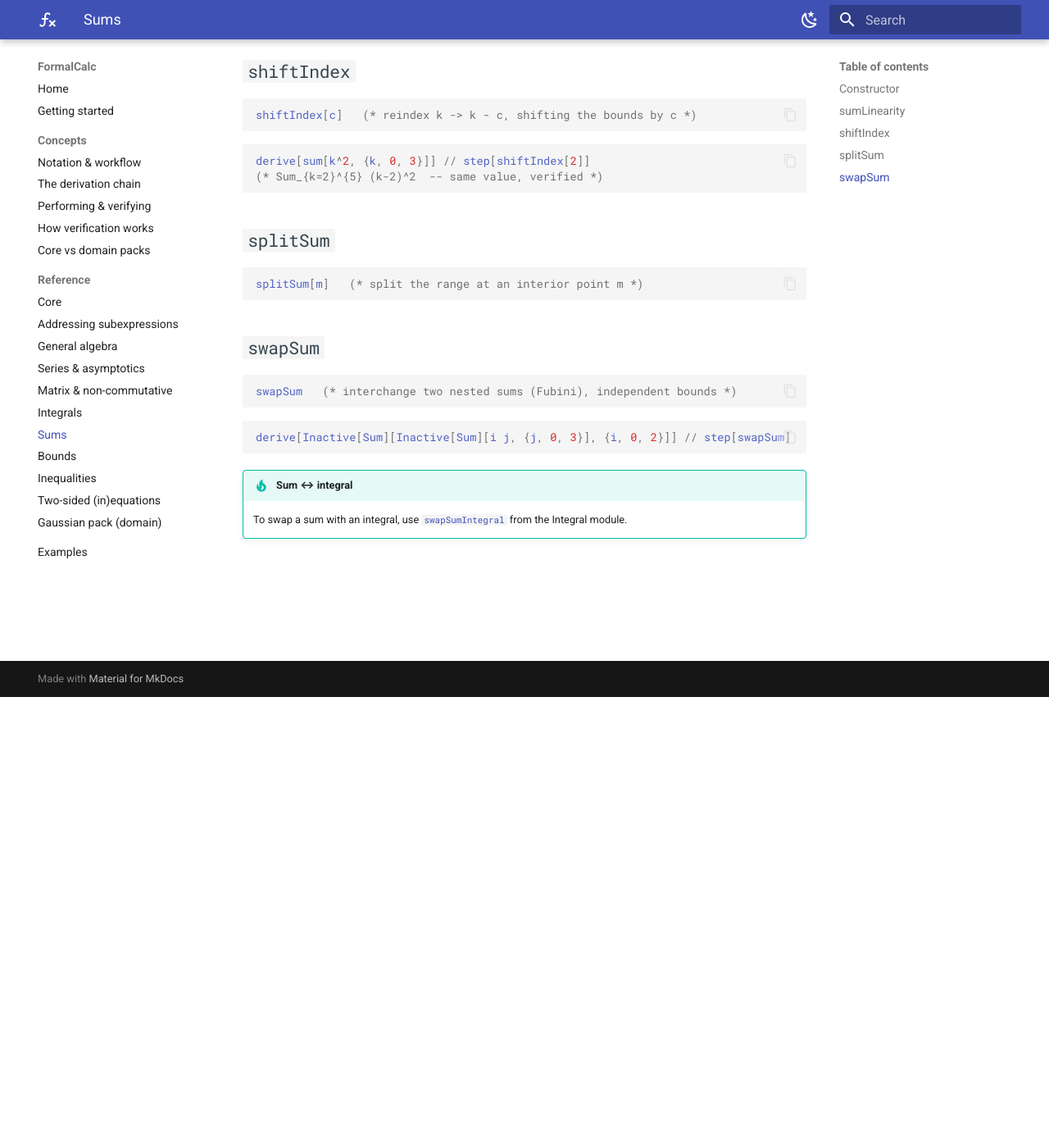
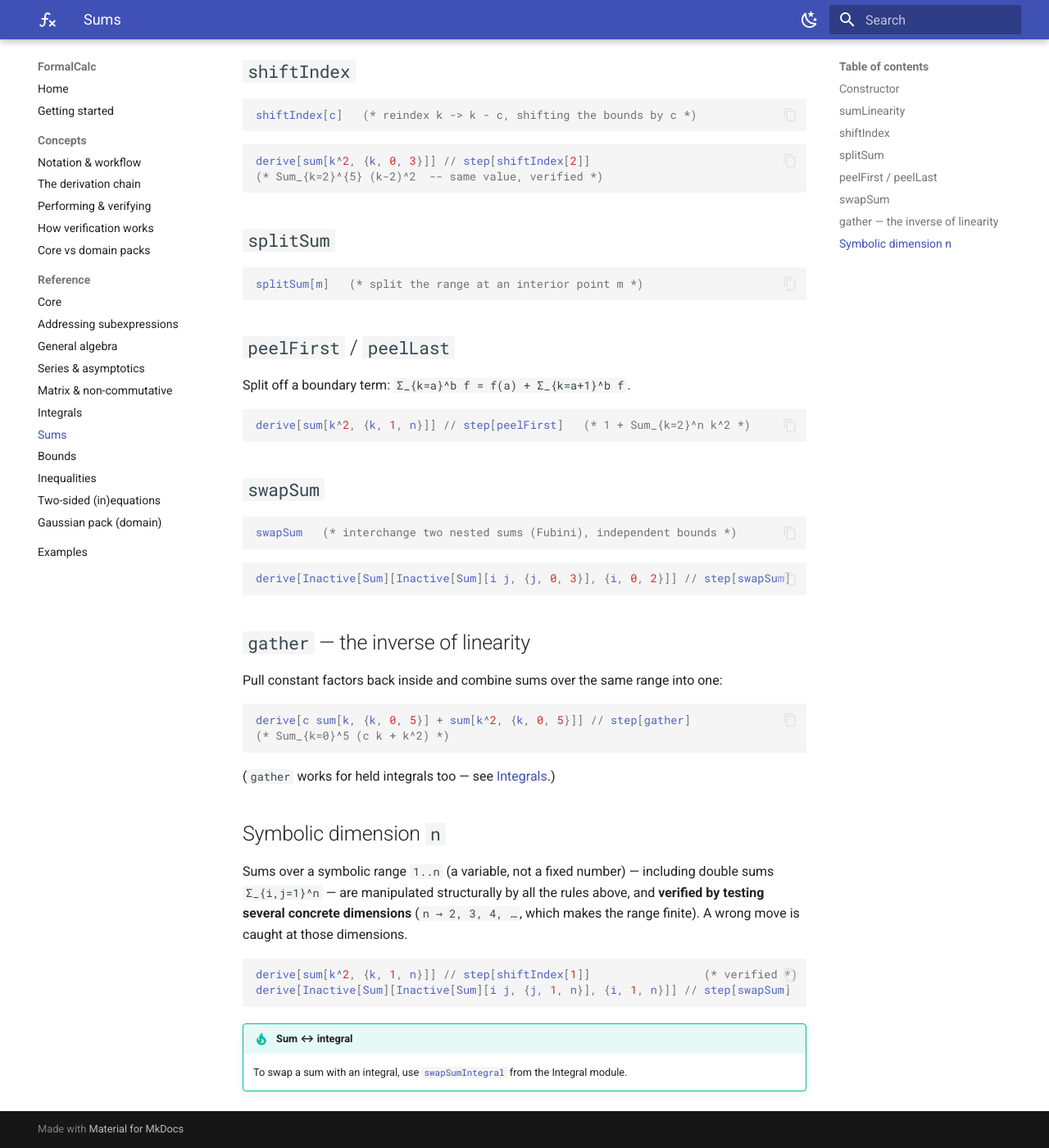
Before and after one commit to ievlevpn/calculemus, an MkDocs documentation site: the page built from docs/reference/sums.md, in a window 1280 px wide and 1400 px high, scrolled down 550 px. Shown: the whole window at 82% size. Built offline with MkDocs 1.6.1 and Material for MkDocs 9.7.7, drawn with Linux system fonts in a browser that asks for light colours.

Commit message:
docs: gather, reverseLimits, peelFirst/peelLast, symbolic-n sums
Document the gather (inverse-of-linearity) move, reverse-limits, peel-boundary-term,
and verification of sums over a symbolic range 1..n via concrete-dimension testing.
Builds clean --strict.

Co-Authored-By: Claude Opus 4.8 (1M context) <noreply@anthropic.com>

````diff
--- a/docs/reference/sums.md
+++ b/docs/reference/sums.md
@@ -36,6 +36,14 @@ derive[sum[k^2, {k, 0, 3}]] // step[shiftIndex[2]]
 splitSum[m]   (* split the range at an interior point m *)
 ```
 
+## `peelFirst` / `peelLast`
+
+Split off a boundary term: `Σ_{k=a}^b f = f(a) + Σ_{k=a+1}^b f`.
+
+```mathematica
+derive[sum[k^2, {k, 1, n}]] // step[peelFirst]   (* 1 + Sum_{k=2}^n k^2 *)
+```
+
 ## `swapSum`
 
 ```mathematica
@@ -46,6 +54,29 @@ swapSum   (* interchange two nested sums (Fubini), independent bounds *)
 derive[Inactive[Sum][Inactive[Sum][i j, {j, 0, 3}], {i, 0, 2}]] // step[swapSum]
 ```
 
+## `gather` — the inverse of linearity
+
+Pull constant factors back inside and combine sums over the same range into one:
+
+```mathematica
+derive[c sum[k, {k, 0, 5}] + sum[k^2, {k, 0, 5}]] // step[gather]
+(* Sum_{k=0}^5 (c k + k^2) *)
+```
+
+(`gather` works for held integrals too — see [Integrals](integrals.md).)
+
+## Symbolic dimension `n`
+
+Sums over a symbolic range `1..n` (a variable, not a fixed number) — including
+double sums `Σ_{i,j=1}^n` — are manipulated structurally by all the rules above,
+and **verified by testing several concrete dimensions** (`n → 2, 3, 4, …`, which
+makes the range finite). A wrong move is caught at those dimensions.
+
+```mathematica
+derive[sum[k^2, {k, 1, n}]] // step[shiftIndex[1]]                 (* verified *)
+derive[Inactive[Sum][Inactive[Sum][i j, {j, 1, n}], {i, 1, n}]] // step[swapSum]
+```
+
 !!! tip "Sum ↔ integral"
     To swap a sum with an integral, use [`swapSumIntegral`](integrals.md#swapsumintegral)
     from the Integral module.
````
Also changed, not shown: docs/reference/integrals.md (+13 -2 lines).
